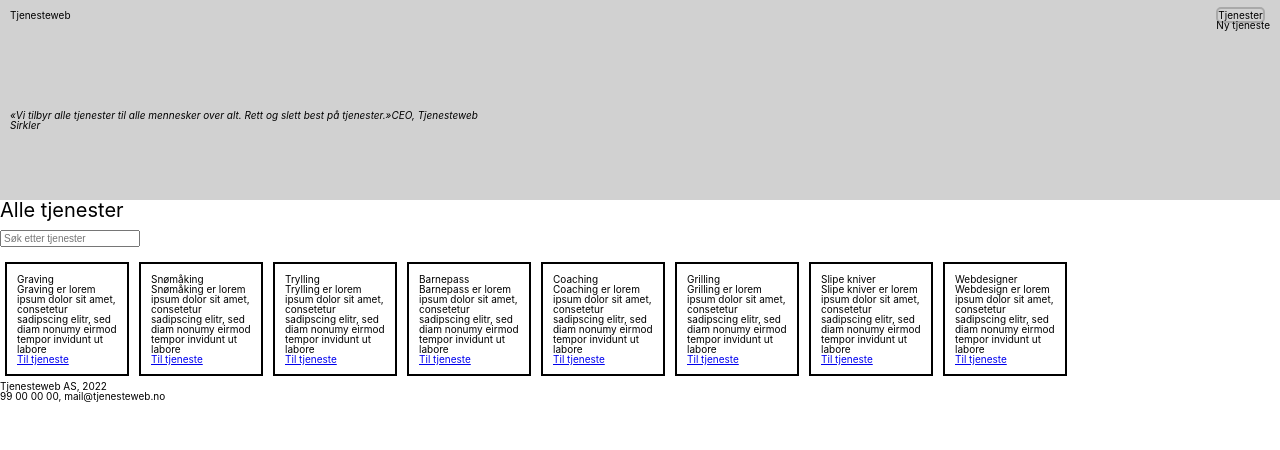
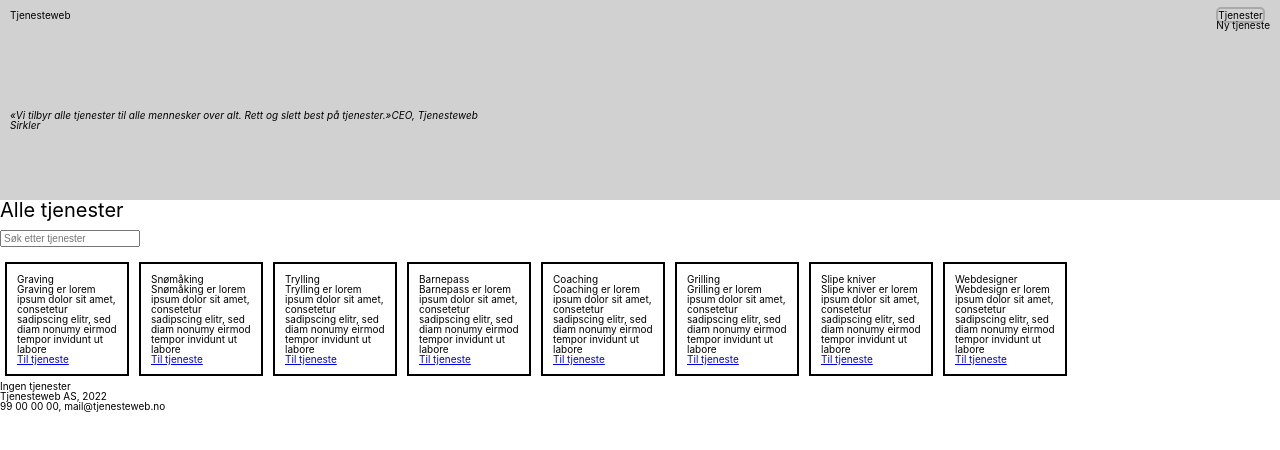
Before and after one commit to sofieH-karlsen/UIN_Exam, a React (Create React App) app in the folder react_oppgave_2_2/frontend/: page /tjenester in a window 1280 px wide. Shown: the top 450 px of the page. Built offline with nearby package versions, Linux system fonts and the light colour scheme.

Commit message:
prøvd ulike muligheter med filter

```diff
--- a/react_oppgave_2_2/frontend/src/components/Filter.js
+++ b/react_oppgave_2_2/frontend/src/components/Filter.js
@@ -1,4 +1,5 @@
 import { useState } from 'react'
+// import { useNavigate } from 'react-router-dom'
 import { services } from '../data/services'
 import Card from './Card'
 
@@ -7,7 +8,6 @@ export default function Filter() {
   return (
     <>
       <label htmlFor="search">
-
         <input
           data-testid="search"
           id="search"
@@ -21,15 +21,14 @@ export default function Filter() {
       </label>
       <section>
         {services
-          .filter(function (service) {
-            if (searchTerm === '') {
+          .filter((service)=> {
+            if (searchTerm == '') {
               return services
-            } else if (
+            }
+            if (
               service.title.toLowerCase().includes(searchTerm.toLowerCase())
             ) {
               return service.title
-            } else {
-              <p data-testid="empty">Ingen tjenester</p>
             }
           })
           .map((service) => (
@@ -40,9 +39,10 @@ export default function Filter() {
               link={service.slug}
             />
           ))}
+        <p data-testid="empty">Ingen tjenester</p>
       </section>
     </>
   )
 }
 
-//KILDE: https://www.youtube.com/watch?v=mZvKPtH9Fzo
+// KILDE: https://www.youtube.com/watch?v=mZvKPtH9Fzo
```
